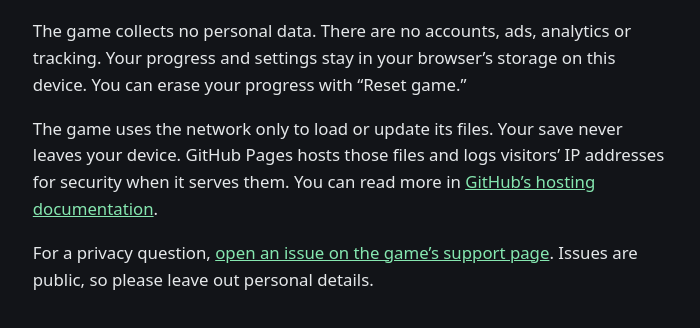
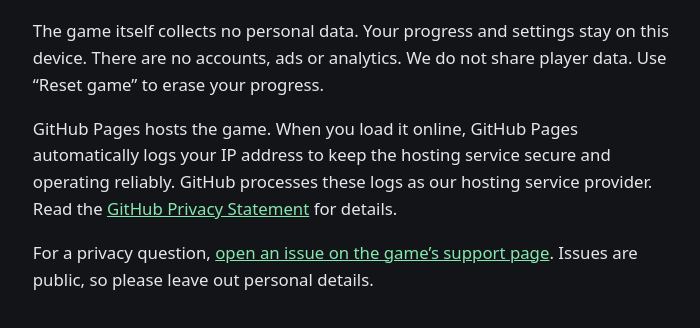
Before and after one commit to les2232/basement-datacenter-play, a plain HTML site: page privacy.html in a window 1280 px wide. Shown: the part 150-478 px from the top of the page, without its empty margins (288-988 px from the left). Drawn offline with Linux system fonts and the light colour scheme.

Commit message:
Publish 0a13066

```diff
--- a/privacy.html
+++ b/privacy.html
@@ -15,8 +15,8 @@
   <main>
     <a href="./">← Back to Mom, It's a Startup</a>
     <h1>Privacy in Mom, It's a Startup</h1>
-    <p>The game collects no personal data. There are no accounts, ads, analytics or tracking. Your progress and settings stay in your browser’s storage on this device. You can erase your progress with “Reset game.”</p>
-    <p>The game uses the network only to load or update its files. Your save never leaves your device. GitHub Pages hosts those files and logs visitors’ IP addresses for security when it serves them. You can read more in <a href="https://docs.github.com/en/pages/getting-started-with-github-pages/what-is-github-pages#data-collection">GitHub’s hosting documentation</a>.</p>
+    <p>The game itself collects no personal data. Your progress and settings stay on this device. There are no accounts, ads or analytics. We do not share player data. Use “Reset game” to erase your progress.</p>
+    <p>GitHub Pages hosts the game. When you load it online, GitHub Pages automatically logs your IP address to keep the hosting service secure and operating reliably. GitHub processes these logs as our hosting service provider. Read the <a href="https://docs.github.com/en/site-policy/privacy-policies/github-general-privacy-statement">GitHub Privacy Statement</a> for details.</p>
     <p>For a privacy question, <a href="https://github.com/les2232/basement-datacenter-play/issues">open an issue on the game’s support page</a>. Issues are public, so please leave out personal details.</p>
   </main>
 </body>
--- a/sw.js
+++ b/sw.js
@@ -3,7 +3,7 @@
 // GitHub Pages sites share an origin. Only clean up caches belonging to this scope.
 const scope = self.registration.scope;
 const cachePrefix = 'basement-datacenter:' + scope + ':';
-const cacheName = cachePrefix + 'e64bc24';
+const cacheName = cachePrefix + '0a13066';
 const shell = [
   'index.html', 'privacy.html', 'game.js', 'economy.js', 'style.css', 'manifest.webmanifest',
   'icons/icon-192.png', 'icons/icon-512.png', 'icons/icon-maskable-512.png',
```
